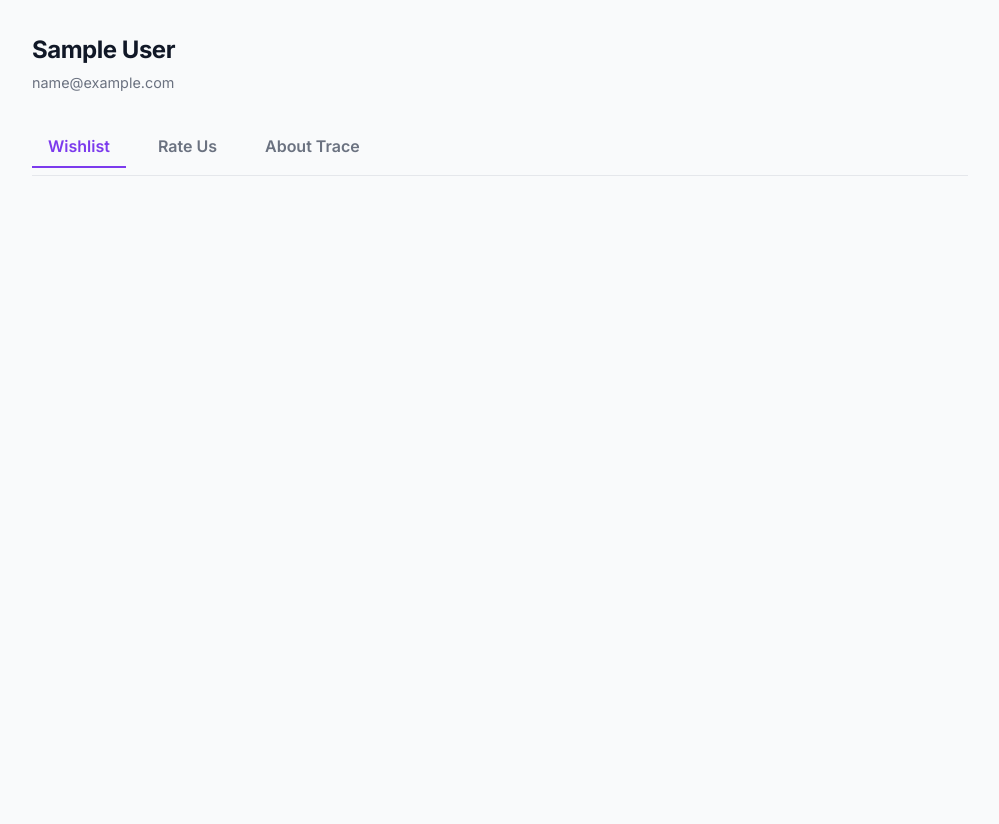
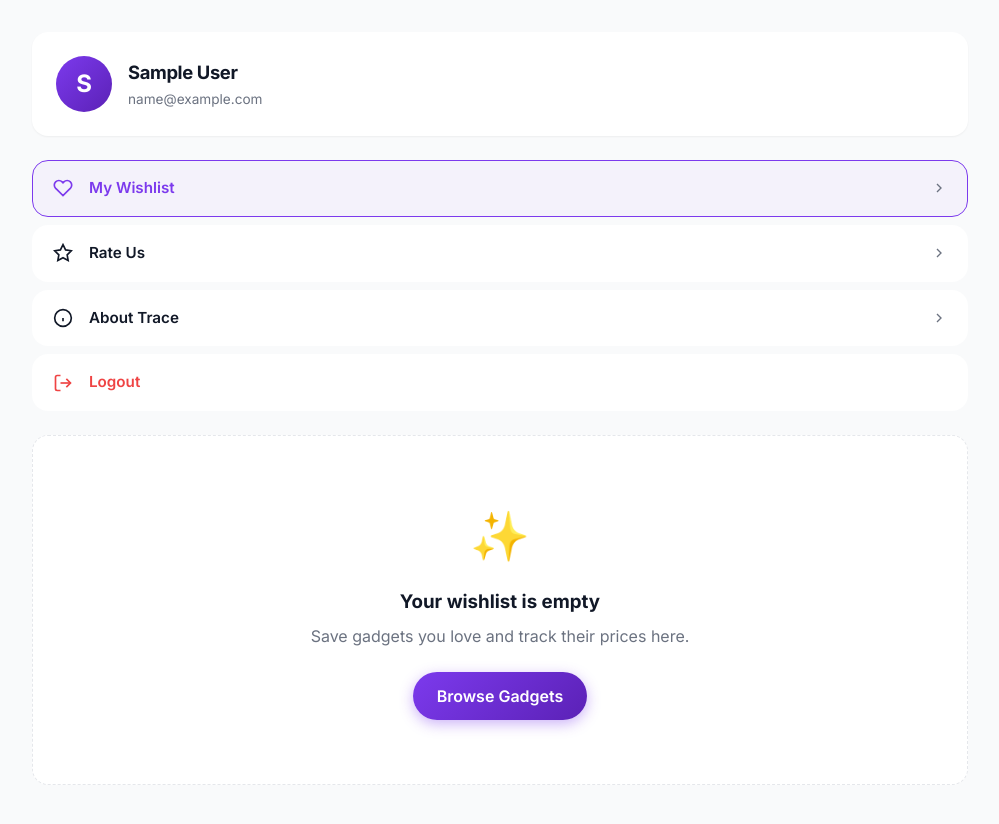
Before and after one commit to Keithmwesigwa/Trace, a website: page public/profile.html in a window 1280 px wide. Shown: the whole page, without its empty margins (140-1139 px from the left). Before the commit the page ends 800 px from the top, so only its background shows below. Drawn offline with Linux system fonts and the light colour scheme; no server answers; sample sign-in values are in the browser's storage.

Commit message:
UI Updates: UGX prices, vertical profile menu, iOS PWA support, fixed profile navigation

```diff
--- a/public/js/api.js
+++ b/public/js/api.js
@@ -1,5 +1,12 @@
 // API service file
 const API_URL = '/api';
+
+// Global price formatter — UGX currency
+function formatPrice(price) {
+    const num = typeof price === 'string' ? parseFloat(price) : price;
+    return 'UGX ' + num.toLocaleString('en-UG', { minimumFractionDigits: 0, maximumFractionDigits: 0 });
+}
+window.formatPrice = formatPrice;
 
 const api = {
     async request(endpoint, options = {}) {
@@ -29,12 +36,12 @@
 
             if (response.status === 401 || response.status === 403) {
                 console.warn('Authentication error:', message);
-                // Optionally auto-logout on 401
-                if (window.location.pathname !== '/login.html') {
-                    alert('Session expired. Please log in again.');
+                // Auto-logout only if user had a token (prevents loops)
+                if (localStorage.getItem('token') && window.location.pathname !== '/login.html') {
                     localStorage.removeItem('token');
                     localStorage.removeItem('user');
                     window.location.href = '/login.html';
+                    return;
                 }
             }
 
--- a/public/profile.html
+++ b/public/profile.html
@@ -6,16 +6,48 @@
     <title>My Profile - Trace</title>
     <link href="https://fonts.googleapis.com/css2?family=Inter:wght@400;500;600;700;800&display=swap" rel="stylesheet">
     <link rel="stylesheet" href="/css/style.css">
+    <!-- iOS PWA Support -->
+    <meta name="apple-mobile-web-app-capable" content="yes">
+    <meta name="apple-mobile-web-app-status-bar-style" content="black-translucent">
+    <link rel="apple-touch-icon" href="/icons/icon.png">
     <style>
-        .profile-tabs { display: flex; gap: 1rem; margin-bottom: 2rem; border-bottom: 1px solid var(--border-color); padding-bottom: 0.5rem; }
-        .p-tab { padding: 0.5rem 1rem; cursor: pointer; font-weight: 600; color: var(--text-muted); }
-        .p-tab.active { color: var(--primary); border-bottom: 2px solid var(--primary); margin-bottom: -1px; }
+        .profile-header {
+            display: flex; align-items: center; gap: 1rem;
+            padding: 1.5rem; background: var(--white); border-radius: var(--radius-lg);
+            margin-bottom: 1.5rem; box-shadow: var(--shadow-sm);
+        }
+        .profile-avatar {
+            width: 56px; height: 56px; border-radius: 50%;
+            background: linear-gradient(135deg, var(--primary), var(--primary-dark));
+            display: flex; align-items: center; justify-content: center;
+            color: white; font-size: 1.5rem; font-weight: 700; flex-shrink: 0;
+        }
+        .profile-meta h2 { font-size: 1.15rem; margin-bottom: 0.15rem; }
+        .profile-meta p { font-size: 0.85rem; color: var(--text-muted); }
+
+        /* Vertical Menu Items */
+        .profile-menu { display: flex; flex-direction: column; gap: 0.5rem; margin-bottom: 1.5rem; }
+        .profile-menu-item {
+            display: flex; align-items: center; gap: 1rem;
+            padding: 1rem 1.25rem; background: var(--white); border-radius: var(--radius-lg);
+            cursor: pointer; transition: all 0.2s; border: 1px solid transparent;
+            font-weight: 600; font-size: 0.95rem; color: var(--text-main);
+        }
+        .profile-menu-item:hover { border-color: var(--primary); }
+        .profile-menu-item.active { border-color: var(--primary); color: var(--primary); background: rgba(124, 58, 237, 0.04); }
+        .profile-menu-item svg { flex-shrink: 0; }
+        .profile-menu-item .menu-arrow { margin-left: auto; color: var(--text-muted); }
+
         .tab-panel { display: none; }
-        .tab-panel.active { display: block; }
+        .tab-panel.active { display: block; animation: fadeIn 0.25s ease; }
+        @keyframes fadeIn { from { opacity: 0; transform: translateY(8px); } to { opacity: 1; transform: translateY(0); } }
 
         .rating-stars { display: flex; gap: 0.5rem; margin-bottom: 1rem; }
         .star { cursor: pointer; font-size: 1.5rem; color: #ddd; transition: color 0.22s; }
         .star.filled { color: #fbbf24; }
+
+        .logout-item { color: #ef4444 !important; }
+        .logout-item:hover { border-color: #ef4444 !important; background: rgba(239, 68, 68, 0.04) !important; }
     </style>
 </head>
 <body style="background: var(--bg-color);">
@@ -24,22 +56,42 @@
             <svg width="24" height="24" viewBox="0 0 24 24" fill="none" stroke="currentColor" stroke-width="2"><path d="M19 12H5M12 19l-7-7 7-7"/></svg>
             <h1 style="font-size: 1.25rem;">My Profile</h1>
         </a>
-        <button class="btn btn-outline" style="padding: 0.4rem 0.8rem; font-size: 0.8rem;" onclick="logout()">Logout</button>
     </div>
 
     <main class="container" style="margin-top: 2rem; padding-bottom: 5rem;">
-        <div id="userInfo" style="margin-bottom: 2rem;">
-            <h2 id="userName" style="margin-bottom: 0.25rem;">User Name</h2>
-            <p id="userEmail" style="font-size: 0.9rem;">email@example.com</p>
+        <!-- Profile Header Card -->
+        <div class="profile-header">
+            <div class="profile-avatar" id="avatarInitial">U</div>
+            <div class="profile-meta">
+                <h2 id="userName">User Name</h2>
+                <p id="userEmail">email@example.com</p>
+            </div>
         </div>
 
-        <div class="profile-tabs">
-            <div class="p-tab active" data-tab="wishlist">Wishlist</div>
-            <div class="p-tab" data-tab="rating">Rate Us</div>
-            <div class="p-tab" data-tab="about">About Trace</div>
+        <!-- Vertical Menu -->
+        <div class="profile-menu">
+            <div class="profile-menu-item active" data-tab="wishlist">
+                <svg width="20" height="20" viewBox="0 0 24 24" fill="none" stroke="currentColor" stroke-width="2"><path d="M20.84 4.61a5.5 5.5 0 0 0-7.78 0L12 5.67l-1.06-1.06a5.5 5.5 0 0 0-7.78 7.78l1.06 1.06L12 21.23l7.78-7.78 1.06-1.06a5.5 5.5 0 0 0 0-7.78z"></path></svg>
+                My Wishlist
+                <svg class="menu-arrow" width="16" height="16" viewBox="0 0 24 24" fill="none" stroke="currentColor" stroke-width="2"><polyline points="9 18 15 12 9 6"></polyline></svg>
+            </div>
+            <div class="profile-menu-item" data-tab="rating">
+                <svg width="20" height="20" viewBox="0 0 24 24" fill="none" stroke="currentColor" stroke-width="2"><polygon points="12 2 15.09 8.26 22 9.27 17 14.14 18.18 21.02 12 17.77 5.82 21.02 7 14.14 2 9.27 8.91 8.26 12 2"></polygon></svg>
+                Rate Us
+                <svg class="menu-arrow" width="16" height="16" viewBox="0 0 24 24" fill="none" stroke="currentColor" stroke-width="2"><polyline points="9 18 15 12 9 6"></polyline></svg>
+            </div>
+            <div class="profile-menu-item" data-tab="about">
+                <svg width="20" height="20" viewBox="0 0 24 24" fill="none" stroke="currentColor" stroke-width="2"><circle cx="12" cy="12" r="10"></circle><line x1="12" y1="16" x2="12" y2="12"></line><line x1="12" y1="8" x2="12.01" y2="8"></line></svg>
+                About Trace
+                <svg class="menu-arrow" width="16" height="16" viewBox="0 0 24 24" fill="none" stroke="currentColor" stroke-width="2"><polyline points="9 18 15 12 9 6"></polyline></svg>
+            </div>
+            <div class="profile-menu-item logout-item" onclick="logout()">
+                <svg width="20" height="20" viewBox="0 0 24 24" fill="none" stroke="currentColor" stroke-width="2"><path d="M9 21H5a2 2 0 0 1-2-2V5a2 2 0 0 1 2-2h4"></path><polyline points="16 17 21 12 16 7"></polyline><line x1="21" y1="12" x2="9" y2="12"></line></svg>
+                Logout
+            </div>
         </div>
 
-        <!-- Wishlist -->
+        <!-- Wishlist Panel -->
         <div class="tab-panel active" id="tab-wishlist">
             <div id="wishlistContainer" class="product-grid">
                 <!-- Wishlist Items -->
@@ -52,7 +104,7 @@
             </div>
         </div>
 
-        <!-- Rating -->
+        <!-- Rating Panel -->
         <div class="tab-panel" id="tab-rating">
             <div class="auth-container" style="margin: 0; max-width: 100%;">
                 <h3>Your Feedback</h3>
@@ -78,7 +130,7 @@
             </div>
         </div>
 
-        <!-- About -->
+        <!-- About Panel -->
         <div class="tab-panel" id="tab-about">
             <div class="auth-container" style="margin: 0; max-width: 100%;">
                 <h2>About Trace</h2>
@@ -87,7 +139,7 @@
                     <p style="margin-top: 1rem;">We believe in transparency and empowering consumers with data. Our mission is to ensure you never overpay for your favorite devices and that you always have a seamless experience managing your digital wishlist.</p>
                     <p style="margin-top: 1rem;">Built with love for tech enthusiasts everywhere.</p>
                     <div style="margin-top: 2rem; border-top: 1px solid var(--border-color); padding-top: 1rem; color: var(--text-muted); font-size: 0.85rem;">
-                        Version 1.1.0 • PWA Enabled
+                        Version 1.2.0 • PWA Enabled • iOS Compatible
                     </div>
                 </div>
             </div>
@@ -117,17 +169,18 @@
 
             document.getElementById('userName').textContent = user.name;
             document.getElementById('userEmail').textContent = user.email;
+            document.getElementById('avatarInitial').textContent = user.name.charAt(0).toUpperCase();
 
             // Load Wishlist
             loadWishlist();
 
-            // Tab Switching
-            document.querySelectorAll('.p-tab').forEach(tab => {
-                tab.addEventListener('click', () => {
-                    document.querySelectorAll('.p-tab').forEach(t => t.classList.remove('active'));
+            // Vertical Menu Tab Switching
+            document.querySelectorAll('.profile-menu-item[data-tab]').forEach(item => {
+                item.addEventListener('click', () => {
+                    document.querySelectorAll('.profile-menu-item').forEach(i => i.classList.remove('active'));
                     document.querySelectorAll('.tab-panel').forEach(p => p.classList.remove('active'));
-                    tab.classList.add('active');
-                    document.getElementById(`tab-${tab.dataset.tab}`).classList.add('active');
+                    item.classList.add('active');
+                    document.getElementById(`tab-${item.dataset.tab}`).classList.add('active');
                 });
             });
 
@@ -187,7 +240,7 @@
                             <div class="product-info">
                                 <div class="brand-text">${p.brand}</div>
                                 <div class="product-title">${p.name}</div>
-                                <div class="product-price">$${parseFloat(p.price).toFixed(2)}</div>
+                                <div class="product-price">${formatPrice(p.price)}</div>
                                 <button onclick="removeFromWishlist(${p.id})" class="btn btn-outline" style="width:100%; border-color:#ef4444; color:#ef4444; font-size:0.8rem; margin-top:0.5rem">Remove</button>
                             </div>
                         </div>
@@ -195,13 +248,16 @@
                 });
             } catch (err) {
                 console.error(err);
+                empty.style.display = 'block';
             }
         }
 
         async function removeFromWishlist(id) {
-            if(confirm('Remove item from wishlist?')){
+            try {
                 await api.wishlist.toggle(id);
                 loadWishlist();
+            } catch(e) {
+                console.error('Remove wishlist error:', e);
             }
         }
 
```
Also changed, not shown: public/admin/index.html (+1 -1 lines), public/index.html (+13 -6 lines), public/product.html (+23 -11 lines), public/products.html (+14 -6 lines).
